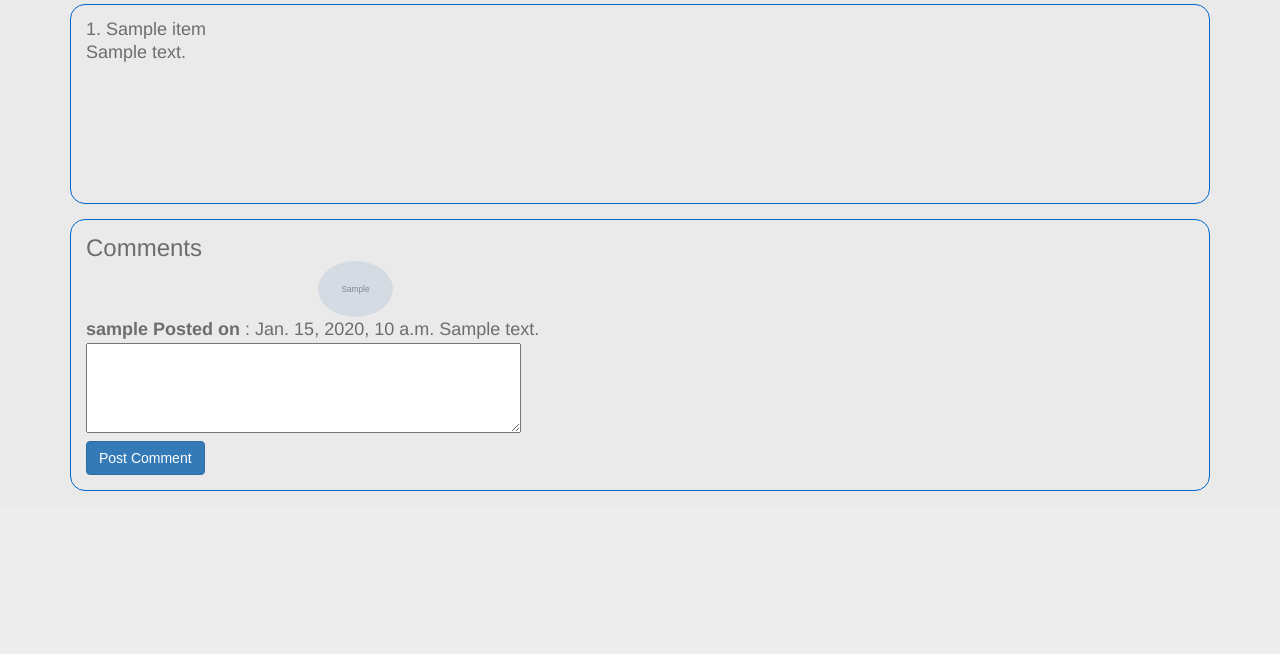
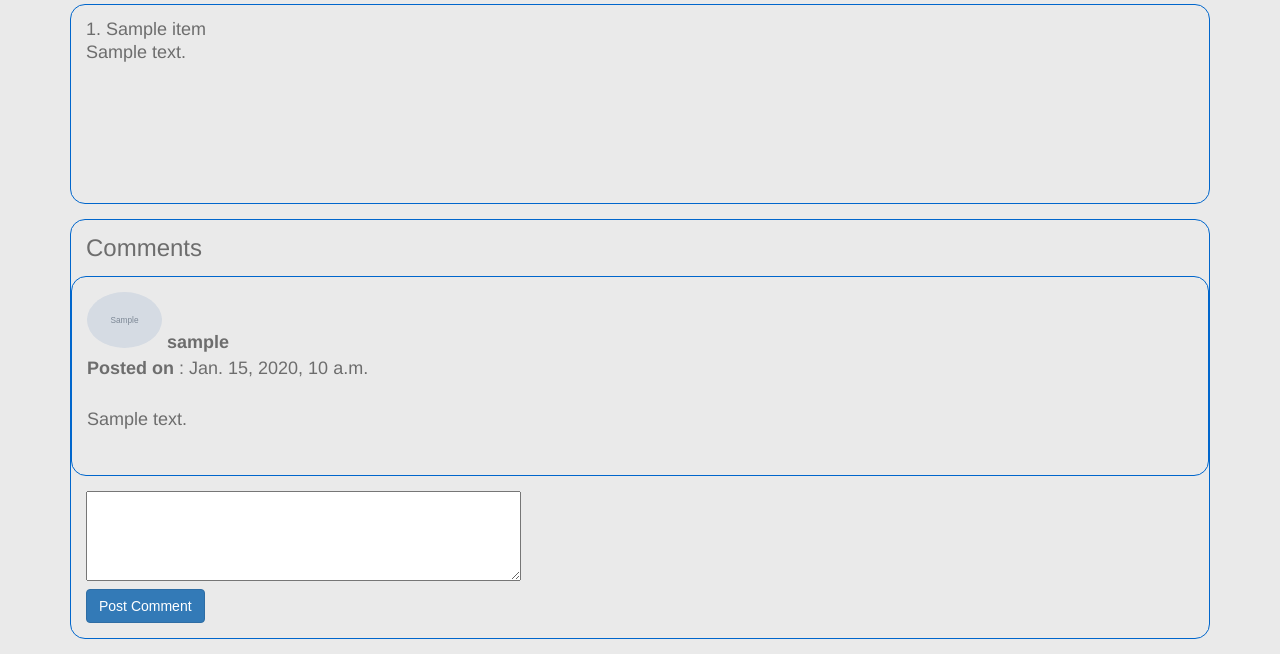
Before and after one commit to UCR-CS179-Team7/ListVerse, a Django app: template UCRList/lists/templates/lists/listdetail.html in a window 1280 px wide. Shown: the part 445-1099 px from the top of the page. Before the commit the page ends 936 px from the top, so only its background shows below. Run offline with Django 3.2, Linux system fonts and the light colour scheme; the template is opened without the code that fills it: most values are stand-ins (such as "Sample title", 1, 10 or a date in 2020); grey boxes marked "Sample" are stand-in pictures; parts of the project's set-up code (start-up, migrations or seed data) failed here and were passed over; some libraries are stand-ins or nearby versions.

Commit message:
made comments not ugly

```diff
--- a/UCRList/lists/templates/lists/listdetail.html
+++ b/UCRList/lists/templates/lists/listdetail.html
@@ -42,12 +42,17 @@
         <h3>Comments</h3>
     {% for comment in l.comments.all %}
         <div class="row">
-          <div class="col-md-6">
-
-              <img style="display:block; margin: 0 auto;" class="img-circle" src="{{ MEDIA_URL }}{{ comment.owner.profile.avatar }}" height="75" width="75"/>
-              <strong><a href="{% url 'profiles:view' username=comment.owner.username sortmethod='default' %}"> {{comment.owner.username}}</a></strong>
-                <strong>Posted on </strong>: {{ comment.pub_date }}
-                {{ comment.content }}
+          <div class="col-md-6 network-section" style="margin-left: 0;">
+              <div>
+                  <a href="{% url 'profiles:view' username=comment.owner.username sortmethod='default' %}">
+                      <img class="img-circle" src="{{ MEDIA_URL }}{{ comment.owner.profile.avatar }}" height="75" width="75"/>
+                      <strong>{{comment.owner.username}}</strong></a>
+              </div>
+              <div>
+                    <strong>Posted on </strong>: {{ comment.pub_date }}
+               </div>
+               <br>
+               <p>{{ comment.content }}</p>
             </div>
         </div>
     {% endfor %}
```
